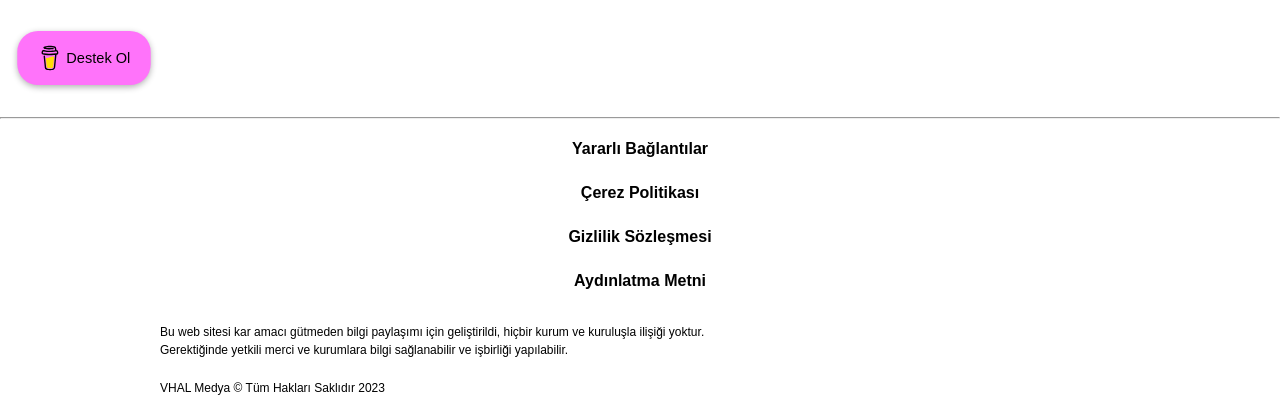
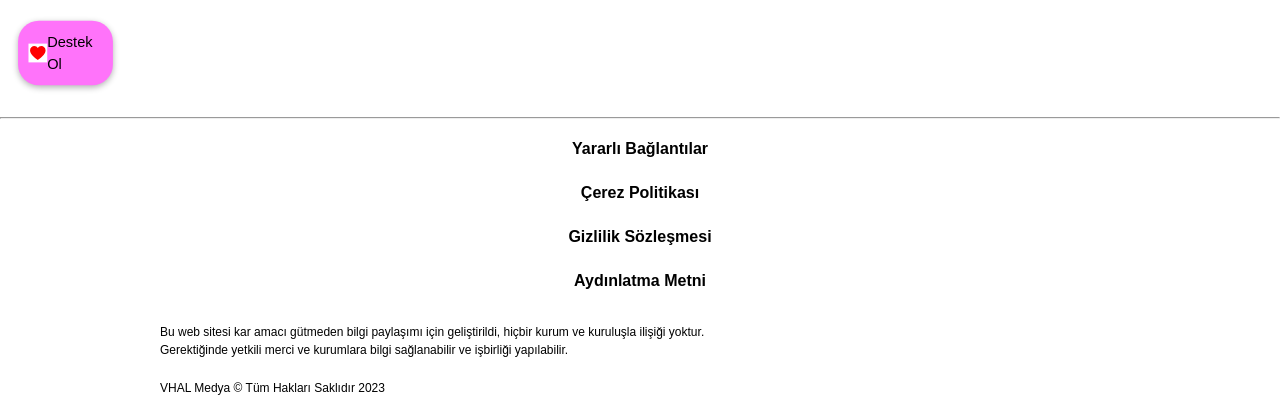
Before and after one commit to vhalplatform/vhalplatform.github.io, a website: page index.html in a window 1280 px wide. Shown: the part 696-1113 px from the top of the page. Drawn offline with Linux system fonts and the light colour scheme.

Commit message:
Update index.html

```diff
--- a/index.html
+++ b/index.html
@@ -57,7 +57,7 @@
 
     <a href="https://www.papara.com/personal/request-money-link?ac=1004603084" target="_blank" rel="noopener noreferrer">
       <div class="coffee-button">
-        <span class="coffee-icon"></span>
+        <svg viewBox="0 0 24 24" fill="none" xmlns="http://www.w3.org/2000/svg"><g id="SVGRepo_bgCarrier" stroke-width="0"></g><g id="SVGRepo_tracerCarrier" stroke-linecap="round" stroke-linejoin="round"></g><g id="SVGRepo_iconCarrier"><path d="M12.39 20.87a.696.696 0 0 1-.78 0C9.764 19.637 2 14.15 2 8.973c0-6.68 7.85-7.75 10-3.25 2.15-4.5 10-3.43 10 3.25 0 5.178-7.764 10.664-9.61 11.895z" fill="#ff0000"></path></g></svg>
         Destek Ol
       </div>
     </a>
```
